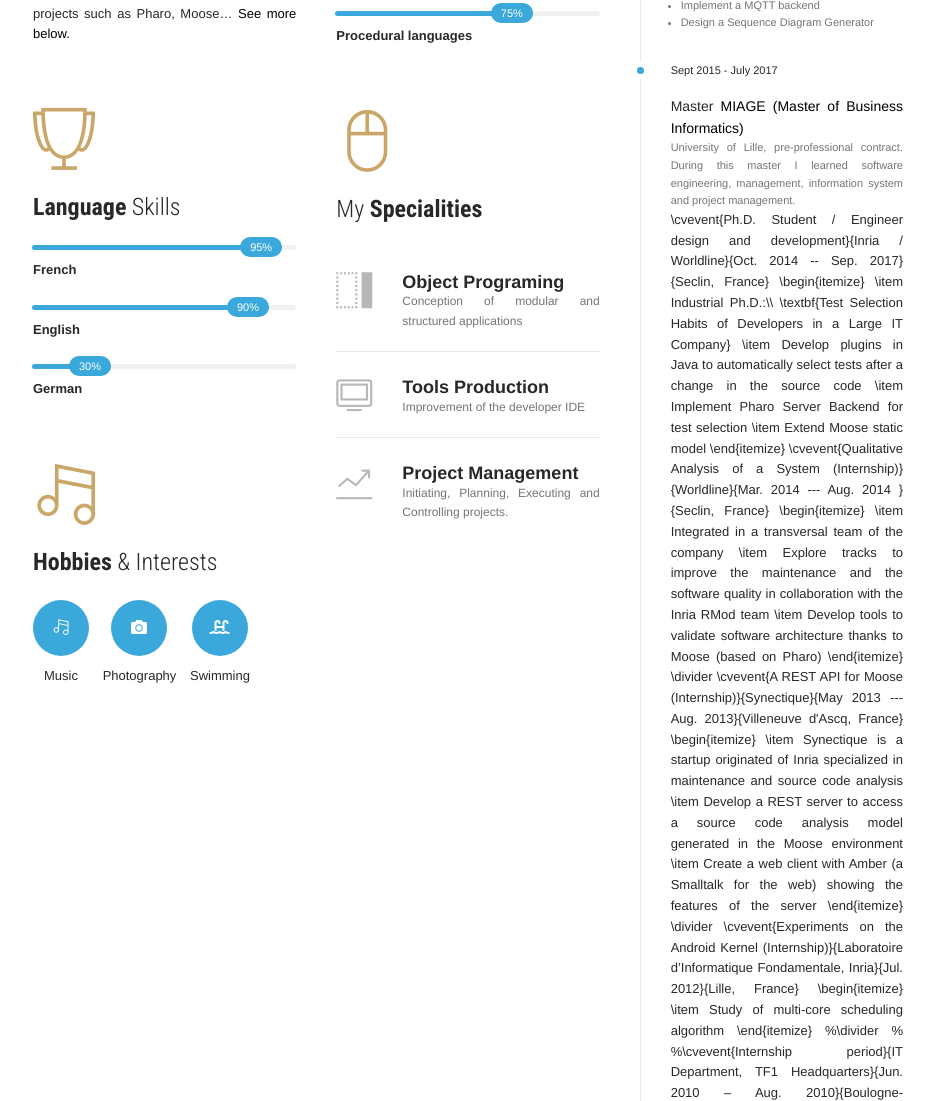
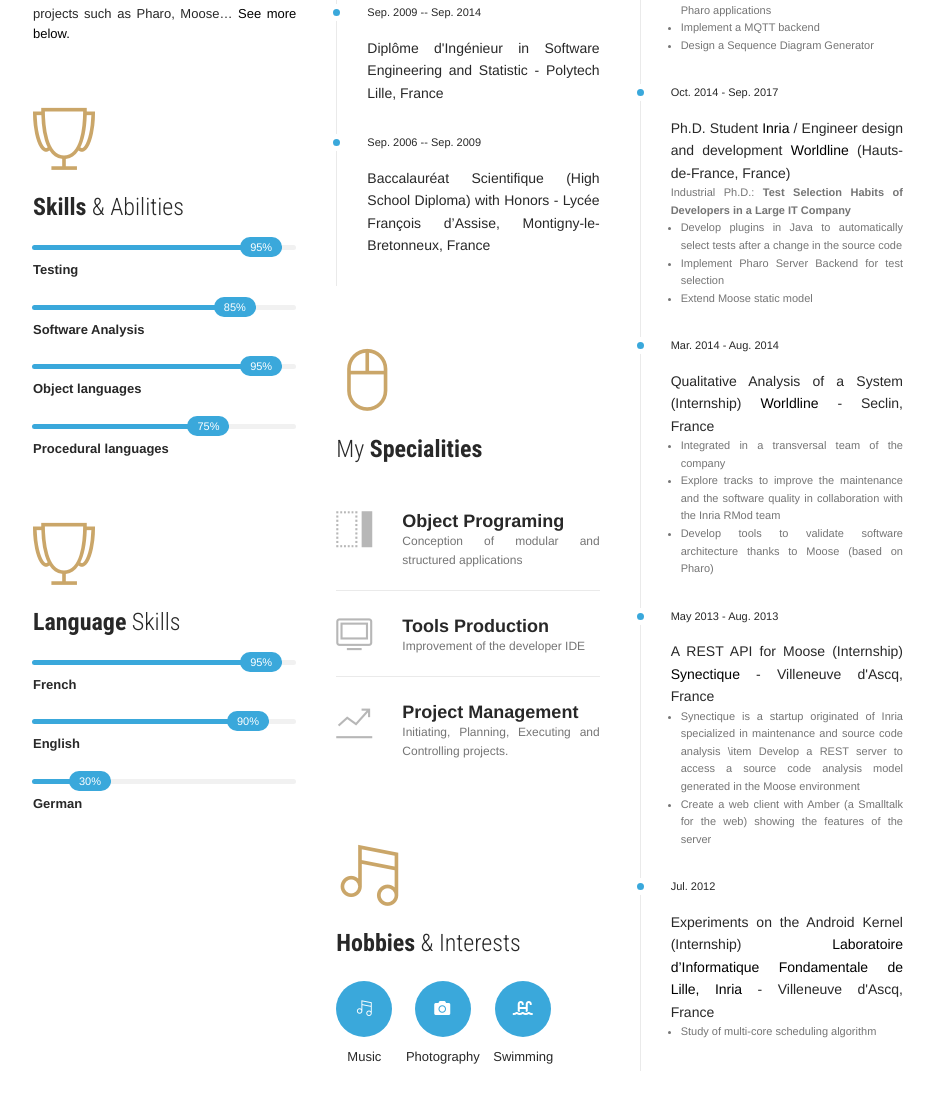
Before and after one commit to VincentBlondeau/vincentblondeau.github.io, a plain HTML site: page index.html in a window 1280 px wide. Shown: the part 1242-2343 px from the top of the page, without its empty margins (312-1246 px from the left). Drawn offline with Linux system fonts and the light colour scheme; some packages are replaced by stand-ins of ours.

Commit message:
part 1 : pass1 done

```diff
--- a/index.html
+++ b/index.html
@@ -49,7 +49,7 @@
             <ul class="nav nav-vertical">
                 <li><a href="#start"><span>Home</span></a></li>
                 <li><a href="#resume"><span>Resume</span></a></li>
-                <li><a href="#publications"><span>Work Experience</span></a></li>
+                <li><a href="#workexperiences"><span>Work Experiences</span></a></li>
                 <li><a href="#publications"><span>Publications</span></a></li>
                 <li><a href="#opensource"><span>Open Source Projects</span></a></li>
                 <li><a href="#contact"><span>Contact</span></a></li>
@@ -95,6 +95,7 @@
                 <div class="row padding-lg">
                     <div class="col-md-4 col-sm-6 col-xs-12">
 
+<!------------------------ About ------------------>
                         <div class="resume-box">
                             <span class="icon animated" data-animation="fadeInDown"><i
                                     class="ti-comment-alt text-tertiary"></i></span>
@@ -103,71 +104,7 @@
                             <p>I am also a contributor on Open Source projects such as Pharo, Moose… <a href="#opensource">See more below.</a></p>
                         </div>
 
-                        <div class="resume-box">
-                            <span class="icon animated" data-animation="fadeInDown"><i
-                                    class="ti-cup text-tertiary"></i></span>
-                            <h4><strong>Language</strong> Skills</h4>
-                            <div class="skill">
-                                <div class="progress progress-animated">
-                                    <div class="progress-bar progress-bar-primary" role="progressbar" aria-valuenow="95"
-                                         aria-valuemin="0" aria-valuemax="100">
-                                        <span></span>
-                                    </div>
-                                </div>
-                                <strong>French</strong>
-                            </div>
-                            <div class="skill">
-                                <div class="progress progress-animated">
-                                    <div class="progress-bar progress-bar-primary" role="progressbar" aria-valuenow="90"
-                                         aria-valuemin="0" aria-valuemax="100">
-                                        <span></span>
-                                    </div>
-                                </div>
-                                <strong>English</strong>
-                            </div>
-                             <div class="skill">
-                                <div class="progress progress-animated">
-                                    <div class="progress-bar progress-bar-primary" role="progressbar" aria-valuenow="30"
-                                         aria-valuemin="0" aria-valuemax="100">
-                                        <span></span>
-                                    </div>
-                                </div>
-                                <strong>German</strong>
-                            </div>
-                        </div>
-
-                        <div class="resume-box">
-                            <span class="icon animated" data-animation="fadeInDown"><i
-                                    class="ti-music-alt text-tertiary"></i></span>
-                            <h4><strong>Hobbies</strong> &amp; Interests</h4>
-                            <ul class="list-inline">
-                                <li>
-                                    <div class="icon-box text-center">
-                                        <span class="icon icon-sm icon-circle icon-primary icon-filled"><i
-                                                class="ti-music-alt"></i></span>
-                                        <span class="title">Music</span>
-                                    </div>
-                                </li>
-                                <li>
-                                    <div class="icon-box text-center">
-                                        <span class="icon icon-sm icon-circle icon-primary icon-filled"><i
-                                                class="fa fa-camera"></i></span>
-                                        <span class="title">Photography</span>
-                                    </div>
-                                </li>
-                                <li>
-                                    <div class="icon-box text-center">
-                                        <span class="icon icon-sm icon-circle icon-primary icon-filled"><i
-                                             class="fas fa-swimming-pool"></i></span>
-                                        <span class="title">Swimming</span>
-                                    </div>
-                                </li>
-                            </ul>
-                        </div>
-
-                    </div>
-                    <div class="col-md-4 col-sm-6 col-xs-12">
-
+<!------------------------ Skills ------------------>
                         <div class="resume-box">
                             <span class="icon animated" data-animation="fadeInDown"><i
                                     class="ti-cup text-tertiary"></i></span>
@@ -209,7 +146,65 @@
                                 <strong>Procedural languages</strong>
                             </div>
                         </div>
+<!------------------------ Languages ------------------>
+                        <div class="resume-box">
+                            <span class="icon animated" data-animation="fadeInDown"><i
+                                    class="ti-cup text-tertiary"></i></span>
+                            <h4><strong>Language</strong> Skills</h4>
+                            <div class="skill">
+                                <div class="progress progress-animated">
+                                    <div class="progress-bar progress-bar-primary" role="progressbar" aria-valuenow="95"
+                                         aria-valuemin="0" aria-valuemax="100">
+                                        <span></span>
+                                    </div>
+                                </div>
+                                <strong>French</strong>
+                            </div>
+                            <div class="skill">
+                                <div class="progress progress-animated">
+                                    <div class="progress-bar progress-bar-primary" role="progressbar" aria-valuenow="90"
+                                         aria-valuemin="0" aria-valuemax="100">
+                                        <span></span>
+                                    </div>
+                                </div>
+                                <strong>English</strong>
+                            </div>
+                             <div class="skill">
+                                <div class="progress progress-animated">
+                                    <div class="progress-bar progress-bar-primary" role="progressbar" aria-valuenow="30"
+                                         aria-valuemin="0" aria-valuemax="100">
+                                        <span></span>
+                                    </div>
+                                </div>
+                                <strong>German</strong>
+                            </div>
+                        </div>
 
+
+                    </div>
+                    <div class="col-md-4 col-sm-6 col-xs-12">
+                        <!------------------------ Education ------------------>
+                       <div class="resume-box">
+                            <span class="icon animated" data-animation="fadeInDown"><i
+                                    class="ti-calendar text-tertiary"></i></span>
+                            <h4><strong>Education</strong></h4>
+                            <div class="timeline">
+                                <div class="timeline-event te-primary">
+                                    <span class="event-date">Jan 2018 - Dec 2018</span>
+                                    <span class="event-name">Ph.D. in Computer Science - Université de Lille, France</span>
+                                    <span class="event-description">Test Selection Habits of Developers in a Large IT Company</span>
+                                </div>
+                                <div class="timeline-event te-primary">
+                                    <span class="event-date">Sep. 2009 -- Sep. 2014</span>
+                                    <span class="event-name">Diplôme d'Ingénieur in Software Engineering and Statistic - Polytech Lille, France</span>
+                                </div>
+                                <div class="timeline-event te-primary">
+                                    <span class="event-date">Sep. 2006 -- Sep. 2009</span>
+                                    <span class="event-name">Baccalauréat Scientifique (High School Diploma) with Honors - Lycée François d’Assise, Montigny-le-Bretonneux, France</span>
+                                </div>
+                            </div>
+                        </div>
+<!------------------------ Specialities ------------------>
                         <div class="resume-box">
                             <span class="icon animated" data-animation="fadeInDown"><i
                                     class="ti-mouse-alt text-tertiary"></i></span>
@@ -237,17 +232,46 @@
                                 </div>
                             </div>
                         </div>
+                        <!------------------------ Hobbies ------------------>
+                        <div class="resume-box">
+                            <span class="icon animated" data-animation="fadeInDown"><i
+                                    class="ti-music-alt text-tertiary"></i></span>
+                            <h4><strong>Hobbies</strong> &amp; Interests</h4>
+                            <ul class="list-inline">
+                                <li>
+                                    <div class="icon-box text-center">
+                                        <span class="icon icon-sm icon-circle icon-primary icon-filled"><i
+                                                class="ti-music-alt"></i></span>
+                                        <span class="title">Music</span>
+                                    </div>
+                                </li>
+                                <li>
+                                    <div class="icon-box text-center">
+                                        <span class="icon icon-sm icon-circle icon-primary icon-filled"><i
+                                                class="fa fa-camera"></i></span>
+                                        <span class="title">Photography</span>
+                                    </div>
+                                </li>
+                                <li>
+                                    <div class="icon-box text-center">
+                                        <span class="icon icon-sm icon-circle icon-primary icon-filled"><i
+                                             class="fas fa-swimming-pool"></i></span>
+                                        <span class="title">Swimming</span>
+                                    </div>
+                                </li>
+                            </ul>
+                        </div>
                     </div>
+<!------------------------ Jobs ------------------>
                     <div class="col-md-4 col-sm-6 col-xs-12">
-
                         <div class="resume-box">
                             <span class="icon animated" data-animation="fadeInDown"><i
                                     class="ti-calendar text-tertiary"></i></span>
-                            <h4><strong>Education</strong> &amp; Jobs</h4>
+                            <h4><strong>Jobs</strong></h4>
                             <div class="timeline">
                                 <div class="timeline-event te-primary">
                                     <span class="event-date">Jan 2018 - Dec 2018</span>
-                                    <span class="event-name">Industrial Postdoc at <a href="https://www.lamresearch.com/">Lam Research Corporation</a>:
+                                    <span class="event-name">Industrial Postdoc at <a href="https://www.lamresearch.com/">Lam Research Corporation</a> (Fremont, California, USA):
                                          <strong>Improvement of usability of the software</strong></span>
                                     <span class="event-description">
                                         <ul style="padding-left: 10px;margin-bottom: 0px;">
@@ -256,46 +280,49 @@
                                             <li>Design a Sequence Diagram Generator</li>
                                 </div>
                                 <div class="timeline-event te-primary">
-                                    <span class="event-date">Sept 2015 - July 2017</span>
-                                    <span class="event-name">Master <a href="http://fil.univ-lille1.fr/master-miage">MIAGE (Master of Business Informatics)</a></span>
-                                    <span class="event-description">University of Lille, pre-professional contract. During this master I learned software engineering, management, information system and project management.</span>
+                                    <span class="event-date">Oct. 2014 - Sep. 2017</span>
+                                    <span class="event-name">Ph.D. Student <a href="https://rmod.inria.fr/">Inria</a> /  Engineer design and development <a href="https://worldline.com/">Worldline</a> (Hauts-de-France, France)</span>
+                                    <span class="event-description">Industrial Ph.D.: <strong>Test Selection Habits of Developers in a Large IT Company</strong>
+                                        <ul style="padding-left: 10px;margin-bottom: 0px;">
+                                            <li>Develop plugins in Java to automatically select tests after a change in the source code</li>
+                                            <li>Implement Pharo Server Backend for test selection</li>
+                                            <li>Extend Moose static model</li></span>
+                                        </ul>
+                                    </span>
+                                </div>
+                                <div class="timeline-event te-primary">
+                                    <span class="event-date">Mar. 2014 - Aug. 2014</span>
+                                    <span class="event-name">Qualitative Analysis of a System (Internship)  <a href="https://worldline.com/">Worldline</a> - Seclin, France</span>
+                                    <span class="event-description">
+                                        <ul style="padding-left: 10px;margin-bottom: 0px;">
+                                            <li>Integrated in a transversal team of the company</li>
+                                            <li>Explore tracks to improve the maintenance and the software quality in collaboration with the Inria RMod team</li>
+                                            <li>Develop tools to validate software architecture thanks to Moose (based on Pharo)</li></span>
+                                        </ul>
+                                    </span>
+                                </div>
+                                <div class="timeline-event te-primary">
+                                    <span class="event-date">May 2013 - Aug. 2013</span>
+                                    <span class="event-name">A REST API for Moose (Internship) <a href="http://synectique.eu/">Synectique</a> - Villeneuve d'Ascq, France</span>
+                                    <span class="event-description">
+                                        <ul style="padding-left: 10px;margin-bottom: 0px;">
+                                            <li>Synectique is a startup originated of Inria specialized in maintenance and source code analysis \item Develop a REST server to access a source code analysis model generated in the Moose environment</li>
+                                            <li>Create a web client with Amber (a Smalltalk for the web) showing the features of the server</li></span>
+                                        </ul>
+                                    </span>
+                                </div>
+                                <div class="timeline-event te-primary">
+                                    <span class="event-date">Jul. 2012</span>
+                                    <span class="event-name">Experiments on the Android Kernel (Internship) <a href="http://www.lifl.fr/indexb14b.html?languageId=1">Laboratoire d’Informatique Fondamentale de Lille, Inria</a> - Villeneuve d'Ascq, France</span>
+                                    <span class="event-description">
+                                        <ul style="padding-left: 10px;margin-bottom: 0px;">
+                                            <li>Study of multi-core scheduling algorithm</li>
 
+                                        </ul>
+                                    </span>
+                                </div>
 
-\cvevent{Ph.D. Student / Engineer design and development}{Inria / Worldline}{Oct. 2014 -- Sep. 2017}{Seclin, France}
-\begin{itemize}
-    \item Industrial Ph.D.:\\ \textbf{Test Selection Habits of Developers in a Large IT Company}
-    \item Develop plugins in Java to automatically select tests after a change in the source code
-    \item Implement Pharo Server Backend for test selection
-    \item Extend Moose static model
-\end{itemize}
-
-
-
-\cvevent{Qualitative Analysis of a System (Internship)}{Worldline}{Mar. 2014 --- Aug. 2014 }{Seclin, France}
-\begin{itemize}
-    \item Integrated in a transversal team of the company
-    \item Explore tracks to improve the maintenance and the software quality in collaboration with the Inria RMod team
-    \item Develop tools to validate software architecture thanks to Moose (based on Pharo)
-\end{itemize}
-
-\divider
-
-\cvevent{A REST API for Moose (Internship)}{Synectique}{May 2013 ---  Aug. 2013}{Villeneuve d'Ascq, France}
-\begin{itemize}
-    \item Synectique is a startup originated of Inria specialized in maintenance and source code analysis \item Develop a REST server to access a source code analysis model generated in the Moose environment
-    \item Create a web client with Amber (a Smalltalk for the web) showing the features of the server
-\end{itemize}
-
-\divider
-
-\cvevent{Experiments on the Android Kernel (Internship)}{Laboratoire d’Informatique Fondamentale, Inria}{Jul. 2012}{Lille, France}
-\begin{itemize}
-    \item Study of multi-core scheduling algorithm
-\end{itemize}
-
-
-%\divider
-%
+<!--
 %\cvevent{Internship period}{IT Department, TF1 Headquarters}{Jun. 2010 – Aug. 2010}{Boulogne-Billancourt, France}
 %\begin{itemize}
 %   \item  Management of the computer equipment
@@ -304,29 +331,8 @@
 %\end{itemize}
 
 
+-->
 
-\cvevent{Ph.D.\ in Computer Science}{Université de Lille, France}{Oct. 2014 -- Oct. 2017}{}
-
-\divider
-
-\cvevent{Diplôme d'Ingénieur\ in Software Engineering and Statistic}{Polytech Lille, France}{Sep. 2009 -- Sep. 2014}{}
-
-\divider
-
-\cvevent{Baccalauréat Scientifique (High School Diploma) with Honors}{Lycée François d’Assise, Montigny-le-Bretonneux, France}{Sep. 2006 -- Sep. 2009}{}
-
-                                </div>
-                                <div class="timeline-event te-primary">
-                                    <span class="event-date">Apr 2015 - Sept 2015</span>
-                                    <span class="event-name">Internship at <a href="https://www.inria.fr/en/">Inria</a> Lille</span>
-                                    <span class="event-description">Internship at <a
-                                            href="http://rmod.inria.fr/web/">RMoD</a> team in charge of the improvement of a project called Pillar. During this internship, I had the opportunity to present the software to the 2015's European Smalltalk User Group conference.</span>
-                                </div>
-                                <div class="timeline-event te-primary">
-                                    <span class="event-date">Sept 2012 - Apr 2015</span>
-                                    <span class="event-name">Bachelor degree in computer science</span>
-                                    <span class="event-description">University of Lille, obtained with honors.</span>
-                                </div>
                             </div>
                         </div>
                     </div>
```
